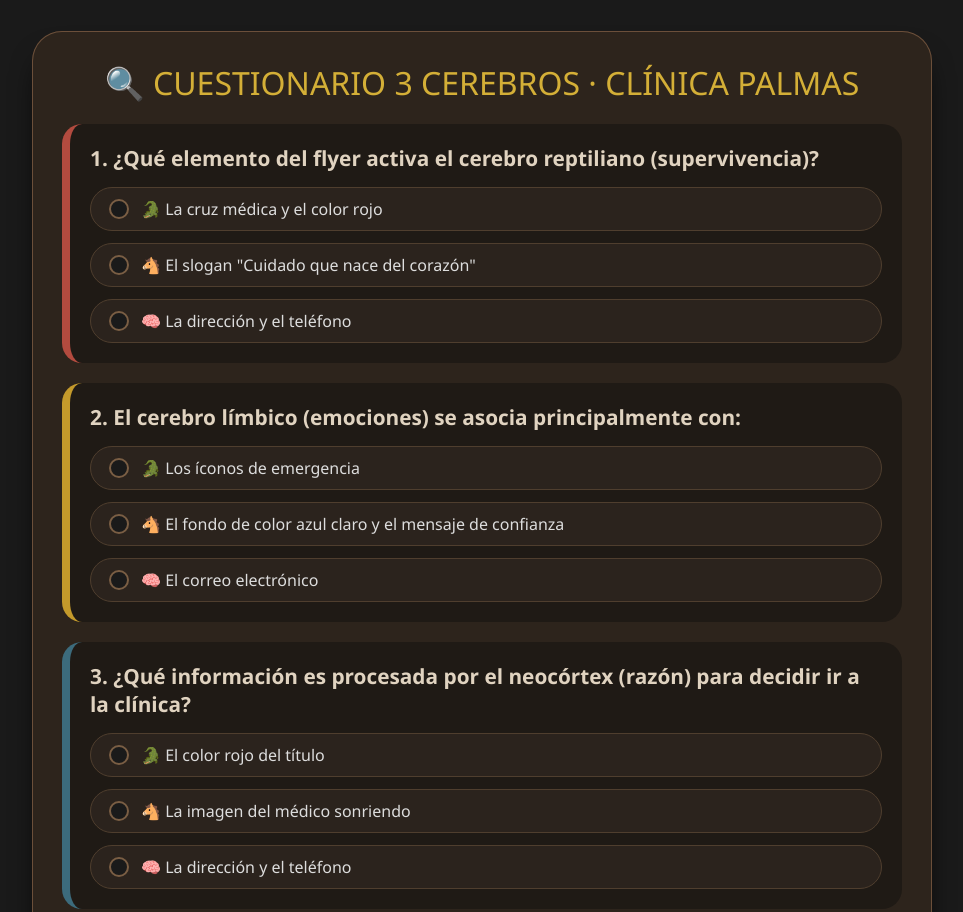
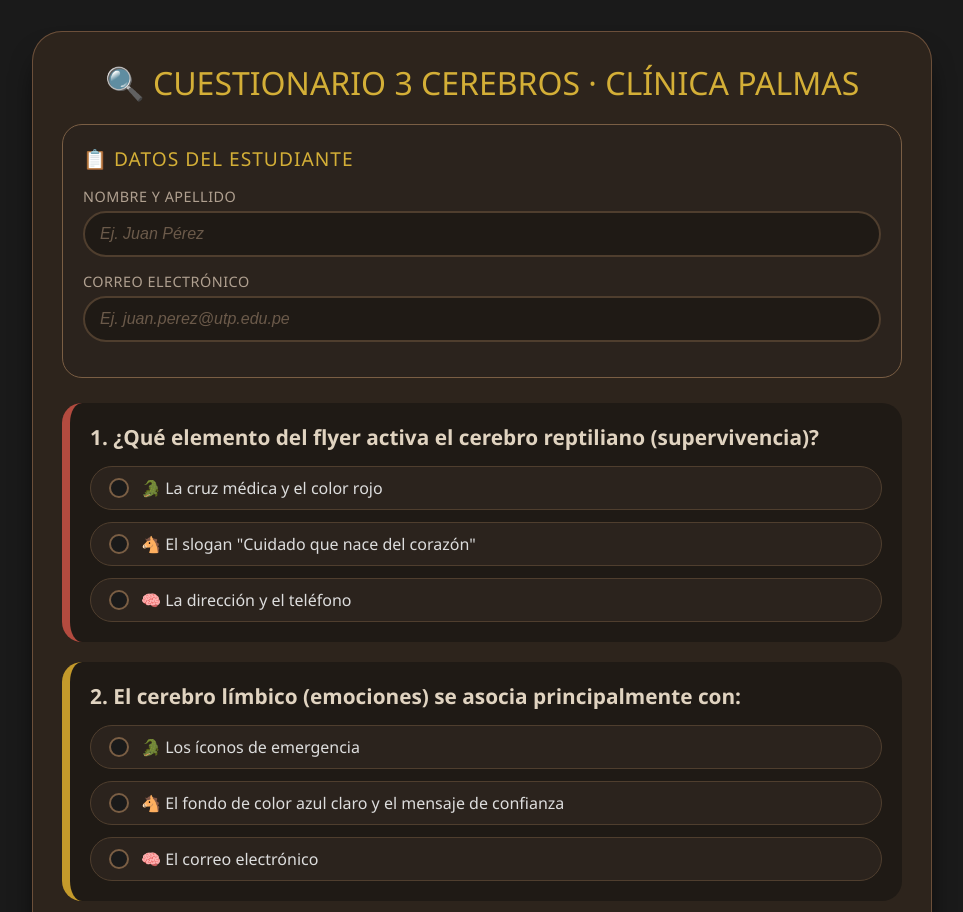
Before and after one commit to Mario55666/S7a_Simulador_2.github.io, a plain HTML site: page index.html in a window 1280 px wide. Shown: the part 1260-2172 px from the top of the page, without its empty margins (158-1121 px from the left). Drawn offline with Linux system fonts and the light colour scheme.

Commit message:
Initial commit

```diff
--- a/index.html
+++ b/index.html
@@ -216,6 +216,53 @@
     }
     hr { border: none; height: 1px; background: #3e2e1f; margin: 15px 0; }
 
+    /* Formulario de datos del estudiante */
+    .form-estudiante {
+      background: #2b231d;
+      border-radius: 20px;
+      padding: 20px;
+      margin-bottom: 25px;
+      border: 1px solid #7a5e44;
+    }
+    .form-estudiante h3 {
+      color: #d4af37;
+      margin-bottom: 15px;
+      font-weight: 400;
+      text-transform: uppercase;
+      letter-spacing: 1px;
+      font-size: 1.2rem;
+    }
+    .campo-form {
+      margin-bottom: 15px;
+    }
+    .campo-form label {
+      display: block;
+      color: #b0a090;
+      margin-bottom: 5px;
+      font-size: 0.9rem;
+      text-transform: uppercase;
+      letter-spacing: 0.5px;
+    }
+    .campo-form input {
+      width: 100%;
+      padding: 12px 15px;
+      background: #1f1a15;
+      border: 2px solid #4f3e2e;
+      border-radius: 50px;
+      color: #e0e0e0;
+      font-size: 1rem;
+      transition: all 0.2s;
+    }
+    .campo-form input:focus {
+      outline: none;
+      border-color: #d4af37;
+      background: #2b231d;
+    }
+    .campo-form input::placeholder {
+      color: #6b5a4a;
+      font-style: italic;
+    }
+
     /* Cuestionario */
     .quiz-section {
       max-width: 900px;
@@ -379,7 +426,7 @@
 </head>
 <body>
 
-<h1>🏥 CLÍNICA PALMAS · TRES CEREBROS 🏥</h1>
+<h1>🏥 SEMANA 7 · CLÍNICA PALMAS · TRES CEREBROS 🏥</h1>
 <div class="subtitulo">
   🧠 Diagrama visual del cerebro con las tres capas diferenciadas por color: rojo=reptiliano, amarillo=límbico, azul=neocórtex.
 </div>
@@ -460,9 +507,22 @@
   <button class="btn-secundario" id="btnResetDesenfoque">🔄 RESTABLECER DESENFOQUE</button>
 </div>
 
-<!-- CUESTIONARIO -->
+<!-- CUESTIONARIO CON DATOS DEL ESTUDIANTE -->
 <section class="quiz-section">
   <h2>🔍 CUESTIONARIO 3 CEREBROS · CLÍNICA PALMAS</h2>
+
+  <!-- Campos de identificación del estudiante -->
+  <div class="form-estudiante">
+    <h3>📋 DATOS DEL ESTUDIANTE</h3>
+    <div class="campo-form">
+      <label for="nombre">Nombre y Apellido</label>
+      <input type="text" id="nombre" placeholder="Ej. Juan Pérez" value="">
+    </div>
+    <div class="campo-form">
+      <label for="correo">Correo Electrónico</label>
+      <input type="email" id="correo" placeholder="Ej. juan.perez@utp.edu.pe" value="">
+    </div>
+  </div>
 
   <div class="pregunta" style="border-left-color:#b34b3f;">
     <h3>1. ¿Qué elemento del flyer activa el cerebro reptiliano (supervivencia)?</h3>
@@ -503,9 +563,9 @@
   <button class="btn-comprobar" id="comprobarQuiz">COMPROBAR RESPUESTAS</button>
   <div class="resultado-quiz" id="resultadoQuiz">—</div>
 
-  <!-- Botón para enviar mensaje al docente -->
+  <!-- Botón para enviar mensaje al docente (con los datos del estudiante incluidos en el asunto/cuerpo) -->
   <div style="text-align: center; margin-top: 30px;">
-    <a href="mailto:c12139@utp.edu.pe?subject=Consulta%20sobre%20Semiótica%20de%20la%20Imagen" class="btn-email">✉️ Enviar mensaje al docente</a>
+    <a href="#" class="btn-email" id="btnEnviarDocente">✉️ Enviar resultados al docente</a>
   </div>
 </section>
 
@@ -674,7 +734,7 @@
     // Inicializar con reptiliano
     activarCerebro('reptiliano');
 
-    // Cuestionario
+    // Cuestionario y envío al docente
     const btnComprobar = document.getElementById('comprobarQuiz');
     const resultadoDiv = document.getElementById('resultadoQuiz');
     const preguntas = [
@@ -684,6 +744,7 @@
       { name: 'q4', correcta: 'reptil' }
     ];
 
+    let ultimoResultado = '—';
     btnComprobar.addEventListener('click', () => {
       let aciertos = 0;
       preguntas.forEach(p => {
@@ -700,6 +761,20 @@
       else if (aciertos >= 3) msg += ' · Muy bien, casi dominas los tres cerebros.';
       else msg += ' · Vuelve a intentarlo, observa cada detalle.';
       resultadoDiv.textContent = msg;
+      ultimoResultado = msg;
+    });
+
+    // Botón enviar al docente (actualiza el href del correo con los datos del estudiante)
+    const btnEnviar = document.getElementById('btnEnviarDocente');
+    btnEnviar.addEventListener('click', (e) => {
+      e.preventDefault();
+      const nombre = document.getElementById('nombre').value.trim() || 'Sin nombre';
+      const correo = document.getElementById('correo').value.trim() || 'Sin correo';
+      const asunto = encodeURIComponent('Resultados cuestionario 3 cerebros - Clínica Palmas');
+      const cuerpo = encodeURIComponent(
+        `Estudiante: ${nombre}\nCorreo: ${correo}\n\nResultado: ${ultimoResultado}\n\n(Adjuntar captura si es necesario)`
+      );
+      window.location.href = `mailto:c12139@utp.edu.pe?subject=${asunto}&body=${cuerpo}`;
     });
   })();
 </script>
```
